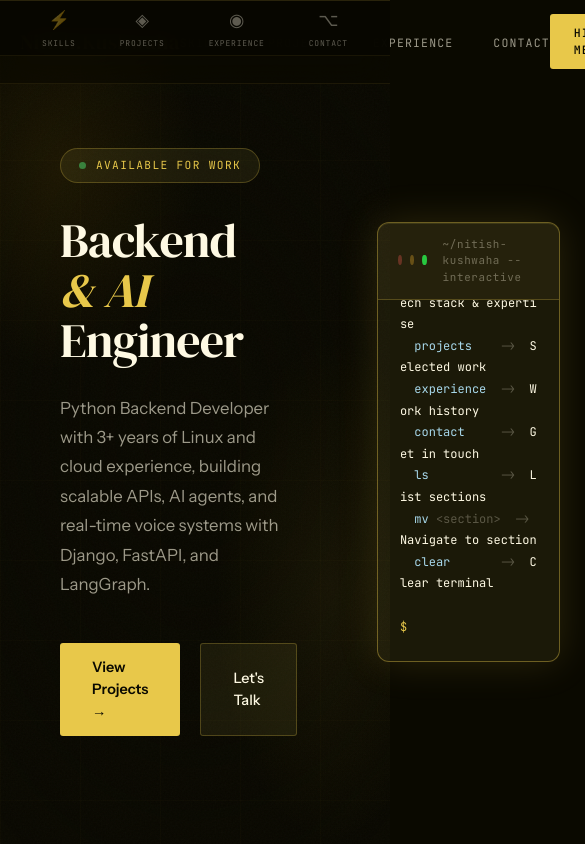
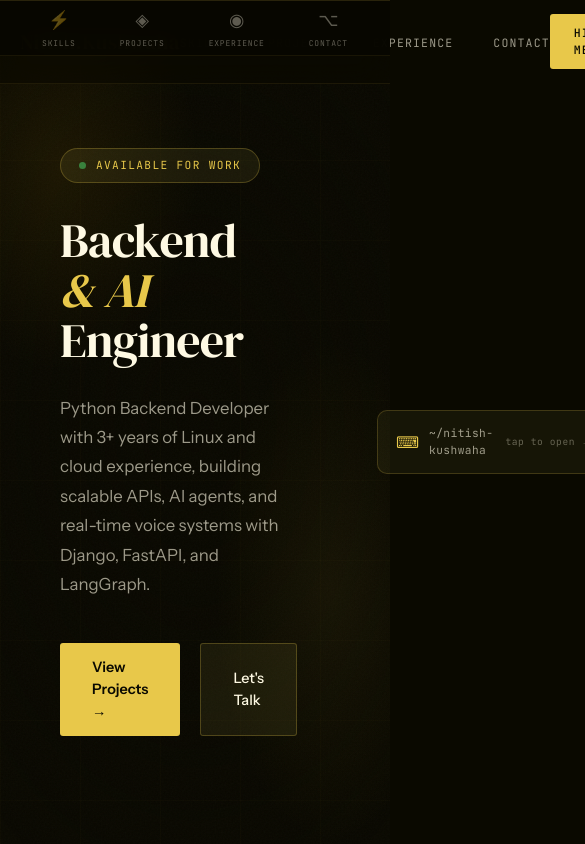
Before and after one commit to deaxparadox/portfolio, a Next.js app in the folder src/: page / in a window 390 px wide. Shown: the top 844 px of the page, 585 px wide, since content can reach past the window. Built offline with nearby package versions, Linux system fonts and the light colour scheme.

Commit message:
feat: hero mobile layout — terminal pill wrapper, guard auto-detach on mobile
Co-Authored-By: Claude Sonnet 4.6 (1M context) <noreply@anthropic.com>

```diff
--- a/src/components/hero/Hero.tsx
+++ b/src/components/hero/Hero.tsx
@@ -4,6 +4,7 @@ import { AnimatePresence, m } from 'framer-motion'
 import { useTerminal } from '@/context/TerminalContext'
 import WifiPlaceholder from './WifiPlaceholder'
 import Terminal from './Terminal'
+import MobileTerminalPill from './MobileTerminalPill'
 import type { PortfolioData } from '@/data/types'
 
 export default function Hero({ data }: { data: PortfolioData }) {
@@ -17,7 +18,9 @@ export default function Hero({ data }: { data: PortfolioData }) {
     if (!el || typeof window === 'undefined') return
     const obs = new IntersectionObserver(
       ([entry]) => {
-        if (!entry.isIntersecting) transitionTo('FLOATING')
+        if (!entry.isIntersecting && window.innerWidth > 480) {
+          transitionTo('FLOATING')
+        }
       },
       { threshold: 0 },
     )
@@ -106,6 +109,8 @@ export default function Hero({ data }: { data: PortfolioData }) {
         </div>
 
         <div style={{ animation: 'fadeUp 0.8s ease 0.6s both' }}>
+          {/* Desktop: full terminal card or WiFi placeholder (CSS hides on mobile) */}
+          <div className="hero-terminal-col">
             <AnimatePresence mode="wait">
               {state === 'EMBEDDED' ? (
                 <m.div
@@ -121,6 +126,12 @@ export default function Hero({ data }: { data: PortfolioData }) {
               )}
             </AnimatePresence>
           </div>
+
+          {/* Mobile: collapsed pill (CSS hides on desktop) */}
+          <div className="hero-terminal-pill-col">
+            <MobileTerminalPill />
+          </div>
+        </div>
       </div>
     </section>
   )
```
Lines whose indentation alone changed are shown as unchanged.
